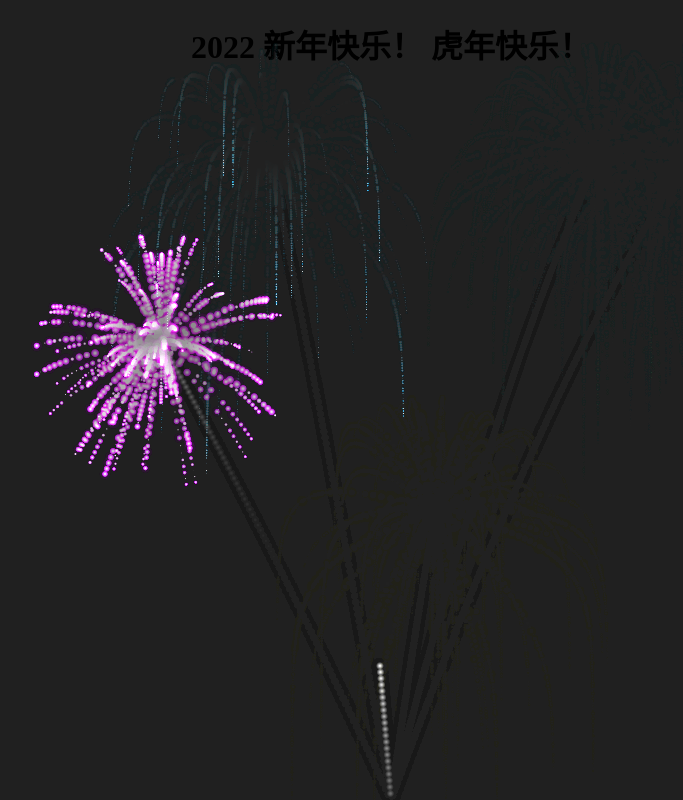
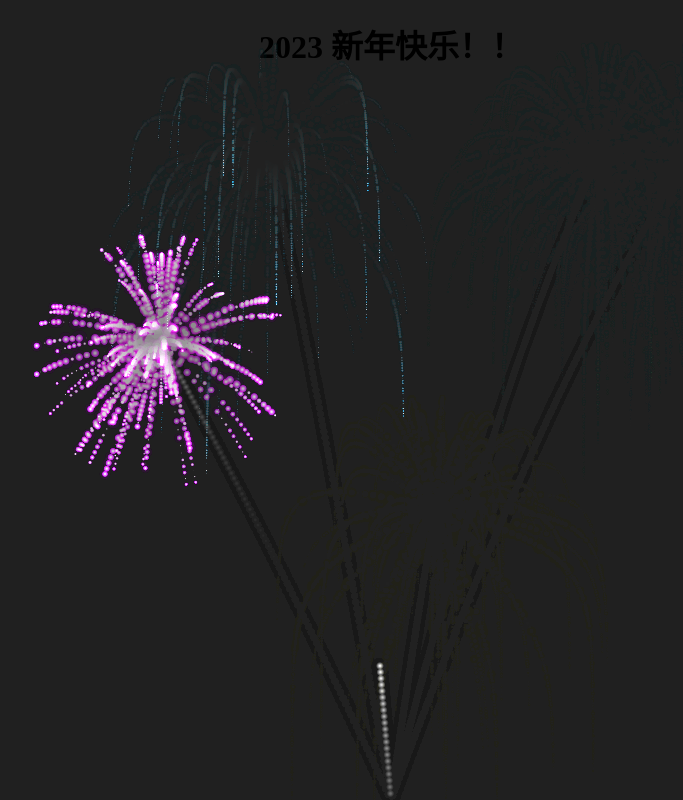
Before and after one commit to clear-sea/Others, a plain HTML site: page Fireworks/01-html/index.html in a window 1280 px wide. Shown: the whole page, without its empty margins (249-932 px from the left). Drawn offline with Linux system fonts and the light colour scheme.

Commit message:
Update index.html

```diff
--- a/Fireworks/01-html/index.html
+++ b/Fireworks/01-html/index.html
@@ -4,7 +4,7 @@
 <body>
 	<div class="firework-container" >
 		<header>
-			<h1 style = "text-align:center">2022 新年快乐！ 虎年快乐！</h1>
+			<h1 style = "text-align:center">2023 新年快乐！！</h1>
 		</header>
 	</div>
 	<!-- <audio autoplay="autoplay" controls="controls" loop="loop" preload="auto" src="Fire.mp3" ></audio> -->
```
